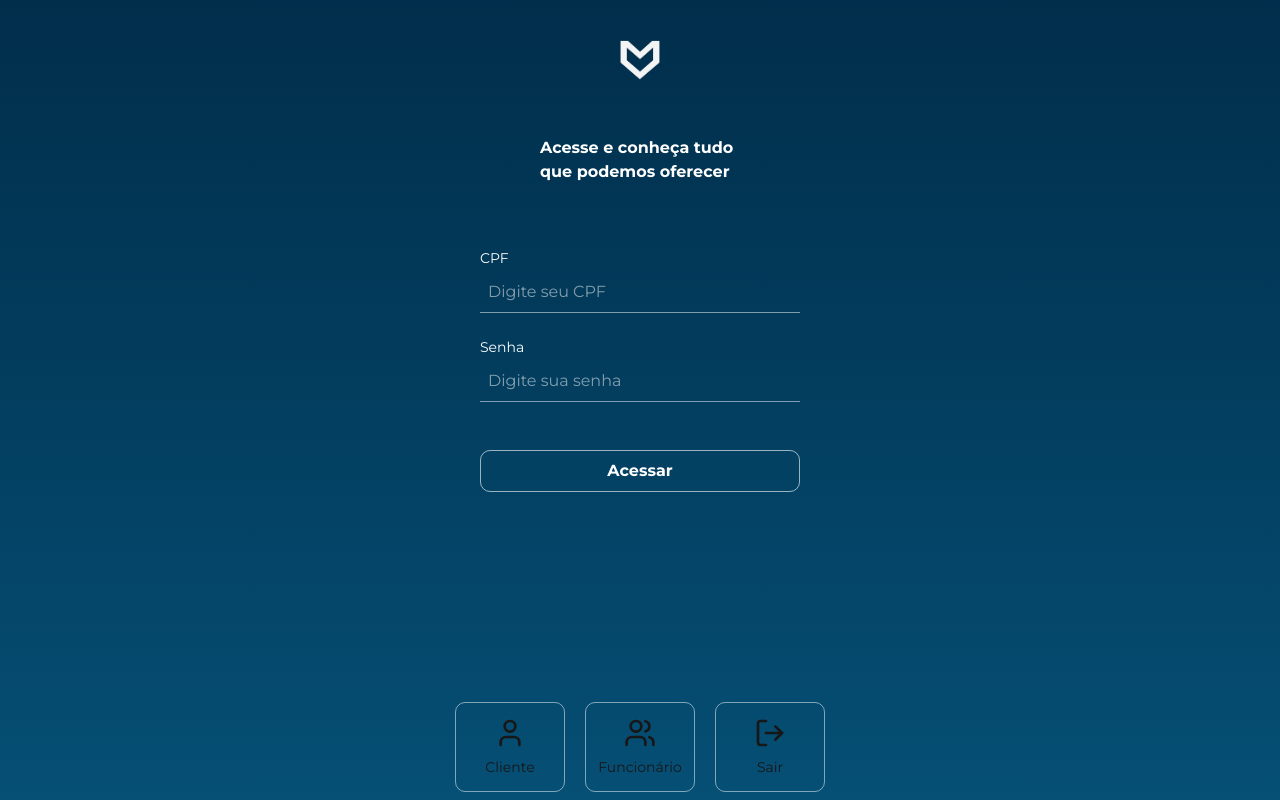
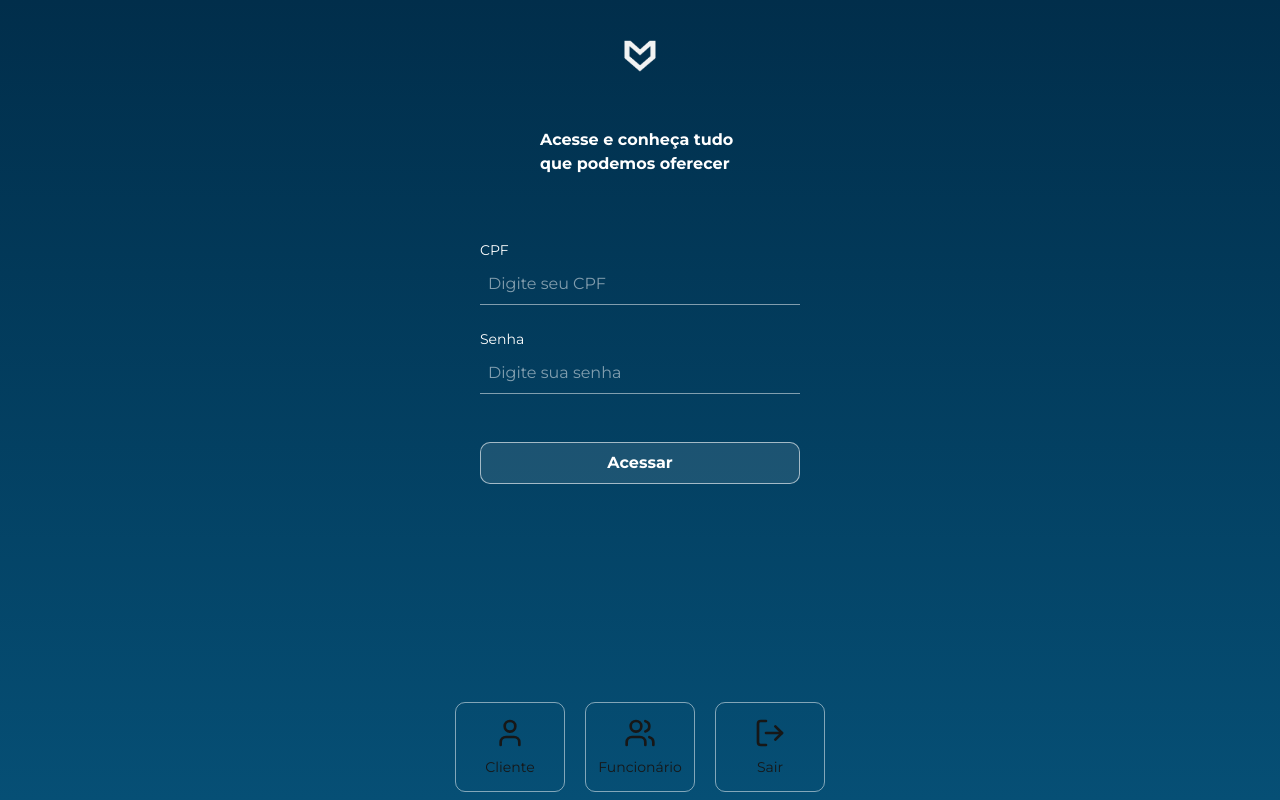
Before and after one commit to LeonardoAtaides/Banco-Malvader, a Next.js app in the folder frontend/: page /Login in a window 1280 px wide. Both pictures are taken after a click on the button "Cliente". Built offline with nearby package versions, Linux system fonts and the light colour scheme.

Commit message:
update add color bg white booton

```diff
--- a/frontend/src/app/Login/page.tsx
+++ b/frontend/src/app/Login/page.tsx
@@ -22,7 +22,7 @@ export default function LoginFuncionario() {
       <main className="bg-gradient-to-b from-[#012E4B] to-[#064F75] min-h-screen w-full flex flex-col justify-between">
         {/* Conteúdo do topo */}
         <div className="flex flex-col items-center pt-10">
-          <img src="/assets/Logo.png" alt="Logo" className="w-10 h-10" />
+          <img src="/assets/Logo.png" alt="Logo" className="w-8 h-8" />
 
           {!showLogin ? (
             <>
@@ -66,7 +66,7 @@ export default function LoginFuncionario() {
 
               <button
                 type="submit"
-                className="border border-white/60 rounded-[10px] py-2 mt-6 font-bold hover:bg-white hover:text-[#012E4B] transition"
+                className="border border-white/60 bg-white/10 rounded-[10px] py-2 mt-6 font-bold hover:bg-white/90 hover:text-[#012E4B] transition"
               >
                 Acessar
               </button>
@@ -98,7 +98,7 @@ export default function LoginFuncionario() {
 
               <button
                 type="submit"
-                className="border border-white/60 rounded-[10px] py-2 mt-6 font-bold hover:bg-white hover:text-[#012E4B] transition"
+                className="border border-white/60 bg-white/10 rounded-[10px] py-2 mt-6 font-bold hover:bg-white/90 hover:text-[#012E4B] transition"
               >
                 Acessar
               </button>
```
